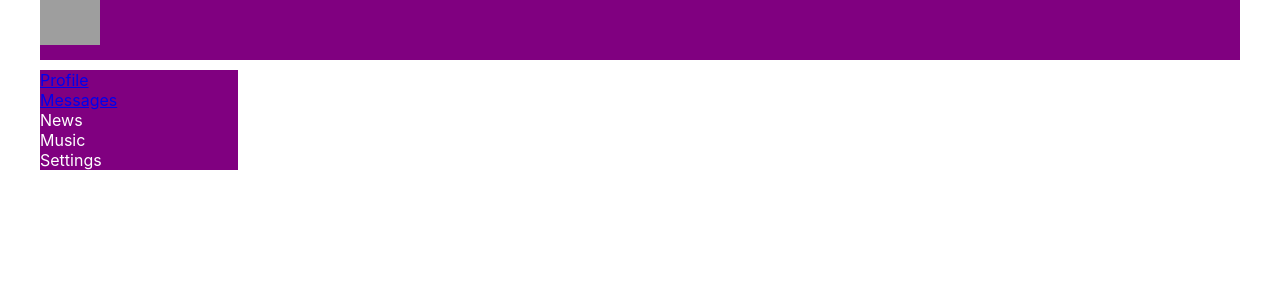
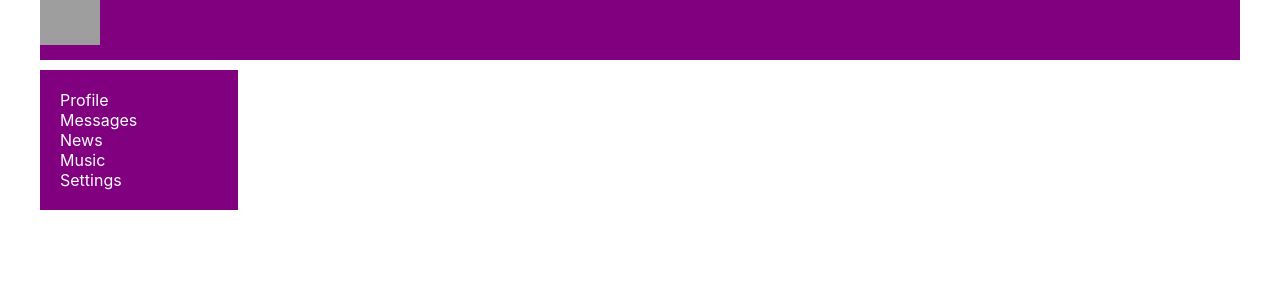
Before and after one commit to isakhaev2014/social-network, a React (Create React App) app: page / in a window 1280 px wide. Shown: the top 300 px of the page. Built offline with nearby package versions, Linux system fonts and the light colour scheme; grey boxes are pictures that could not be loaded.

Commit message:
Add Navbar, and new styles

```diff
--- a/src/components/NavBar/NavBar.jsx
+++ b/src/components/NavBar/NavBar.jsx
@@ -1,24 +1,33 @@
 import React from "react";
 import s from './NavBar.module.css';
+import {NavLink} from "react-router-dom";
 
 const NavBar = () => {
-    return <nav className={s.nav}>
+    return (
+        <nav className={s.nav}>
         <div className={s.item}>
-            <a href="/profile">Profile</a>
+            <NavLink to="/profile">Profile</NavLink>
         </div>
         <div className={s.item}>
-            <a href="/dialogs">Messages</a>
+            <NavLink to="/dialogs">Messages</NavLink>
         </div>
         <div className={s.item}>
-            <a>News</a>
+            <NavLink>
+                News
+            </NavLink>
         </div>
         <div className={s.item}>
-            <a>Music</a>
+            <NavLink>
+                Music
+            </NavLink>
         </div>
         <div className={s.item}>
-            <a>Settings</a>
+            <NavLink>
+                Settings
+            </NavLink>
         </div>
     </nav>
+    )
 }
 
 export default NavBar;
--- a/src/components/NavBar/NavBar.module.css
+++ b/src/components/NavBar/NavBar.module.css
@@ -1,8 +1,14 @@
 .nav {
     grid-area: n;
     background-color: purple;
+    padding: 20px;
 }
 
-.item {
+.item a {
     color: white;
+    text-decoration: none;
 }
+
+.item activeLink {
+    color: green;
+}
```
